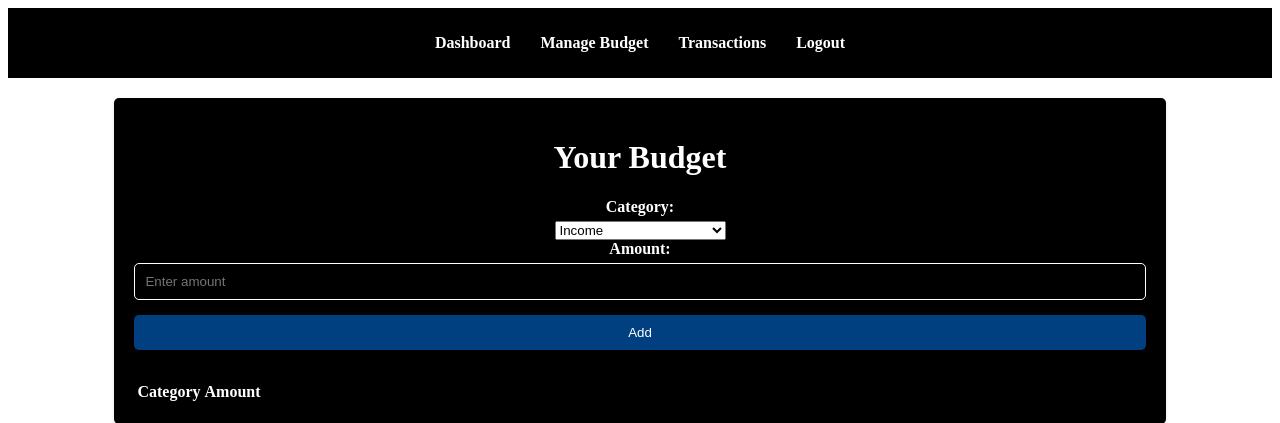
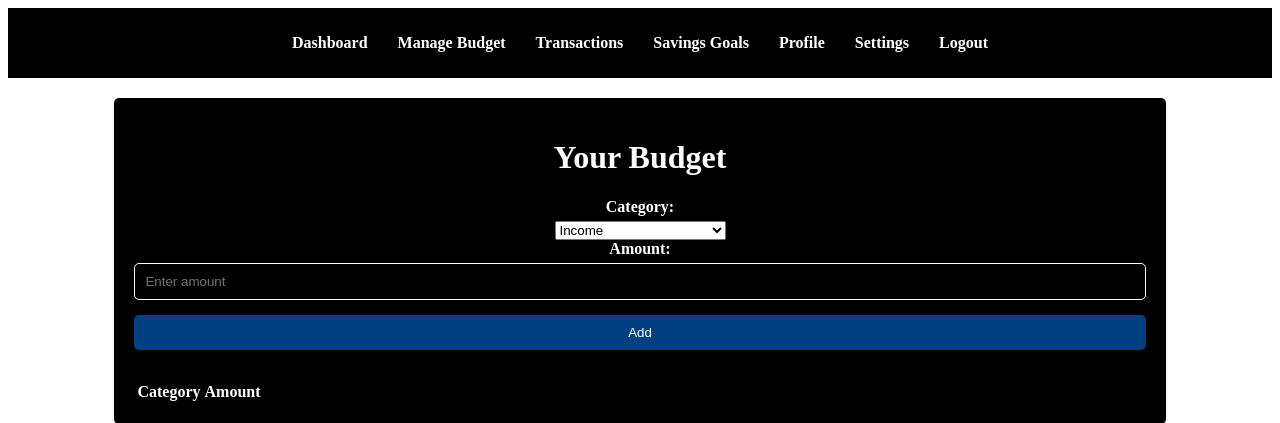
Before and after one commit to G-spec768/Personal-Finance-Manager, a PHP site: page /budget.php in a window 1280 px wide. Shown: the top 423 px of the page. Run offline with PHP 8.4, Linux system fonts and the light colour scheme; the visitor is signed in with stand-in values (Sample User, id 1); data that the repository does not hold is empty.

Commit message:
Update the header with the new links

```diff
--- a/Personal Finance Manager/templates/user_header.php
+++ b/Personal Finance Manager/templates/user_header.php
@@ -1,4 +1,3 @@
-<!-- templates/header.php -->
 <?php
 session_start();
 
@@ -14,6 +13,7 @@ if (!isset($_SESSION['user_id'])) {
     <meta charset="UTF-8">
     <meta name="viewport" content="width=device-width, initial-scale=1.0">
     <link rel="stylesheet" href="../public/dashboard.css"> <!-- Point to the correct CSS file -->
+    <title>User Dashboard</title>
 </head>
 <body>
     <header>
@@ -22,6 +22,9 @@ if (!isset($_SESSION['user_id'])) {
                 <li><a href="dashboard.php">Dashboard</a></li>
                 <li><a href="budget.php">Manage Budget</a></li>
                 <li><a href="transactions.php">Transactions</a></li>
+                <li><a href="savings_goals.php">Savings Goals</a></li>
+                <li><a href="profile.php">Profile</a></li>
+                <li><a href="settings.php">Settings</a></li>
                 <li><a href="logout.php">Logout</a></li>
             </ul>
         </nav>
```
